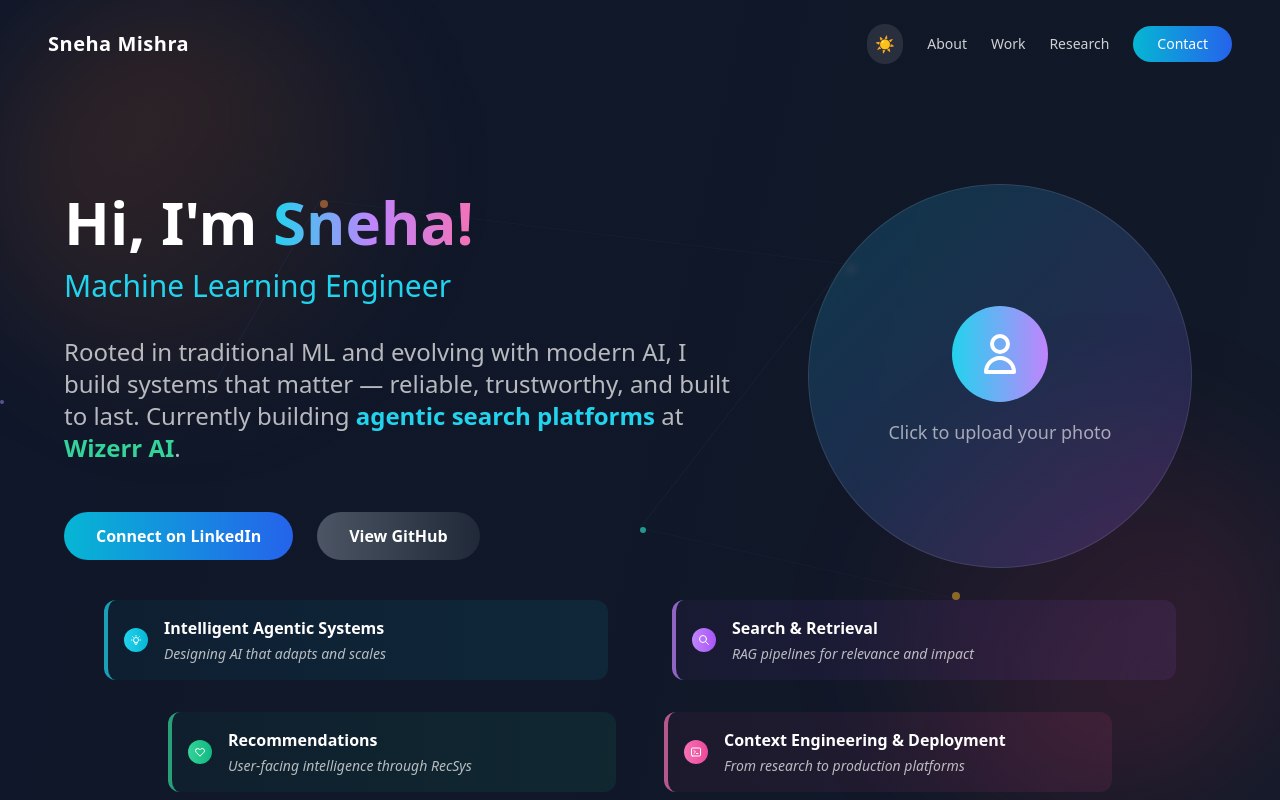
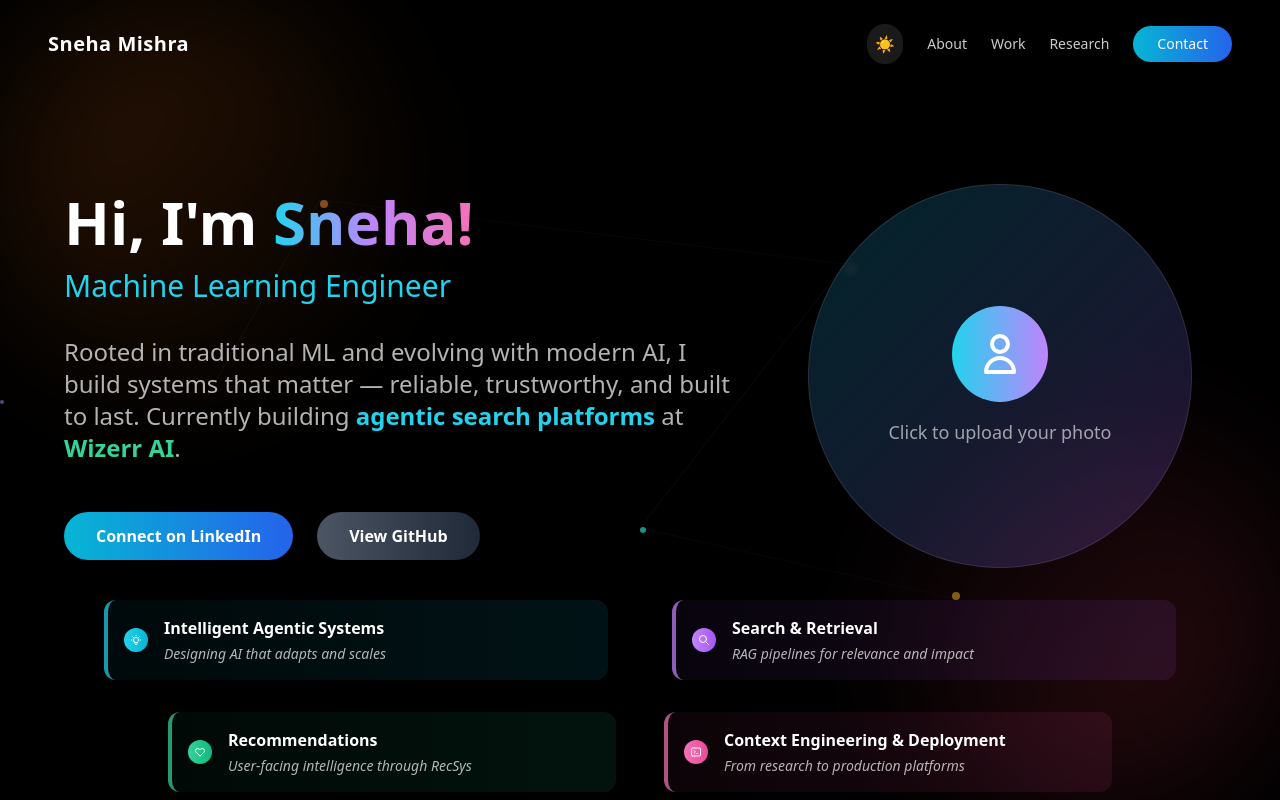
Before and after one commit to snehamishra4321/portfolio-website, a React (Vite) app: page / in a window 1280 px wide. Shown: the top 800 px of the page. Built offline with nearby package versions, Linux system fonts and the light colour scheme.

Commit message:
Change background back to black
cgen-d52e93cfaf804c7c8f65433637e863c2

```diff
--- a/client/pages/Index.tsx
+++ b/client/pages/Index.tsx
@@ -45,7 +45,7 @@ export default function Index() {
 
   return (
     <div className={`min-h-screen relative overflow-hidden ${isDarkTheme
-      ? 'bg-gradient-to-br from-slate-900 via-gray-900 to-slate-800'
+      ? 'bg-black'
       : 'bg-gradient-to-br from-white via-gray-50 to-slate-100'
     }`}>
       {/* Dynamic AI-inspired background */}
```
